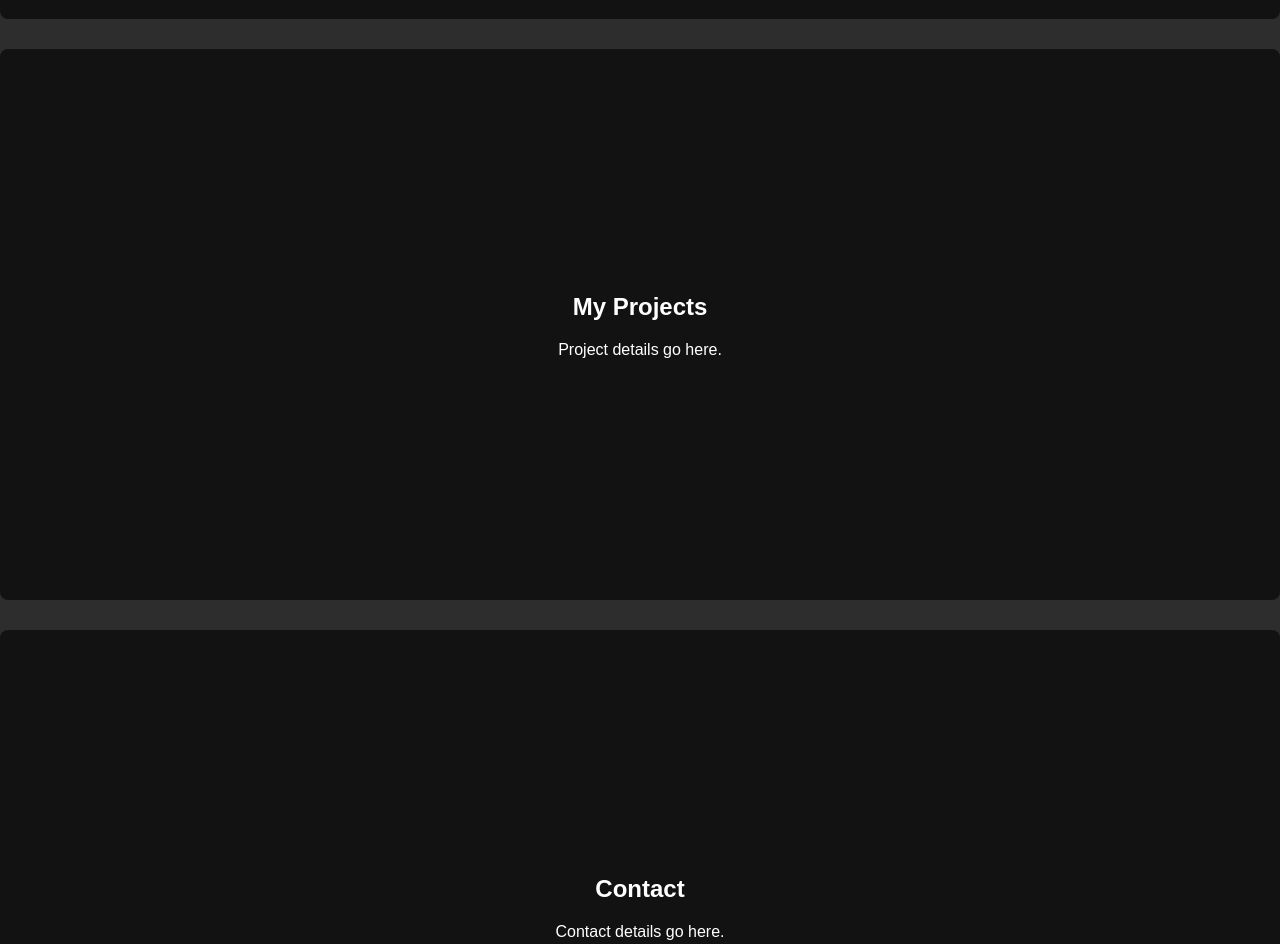
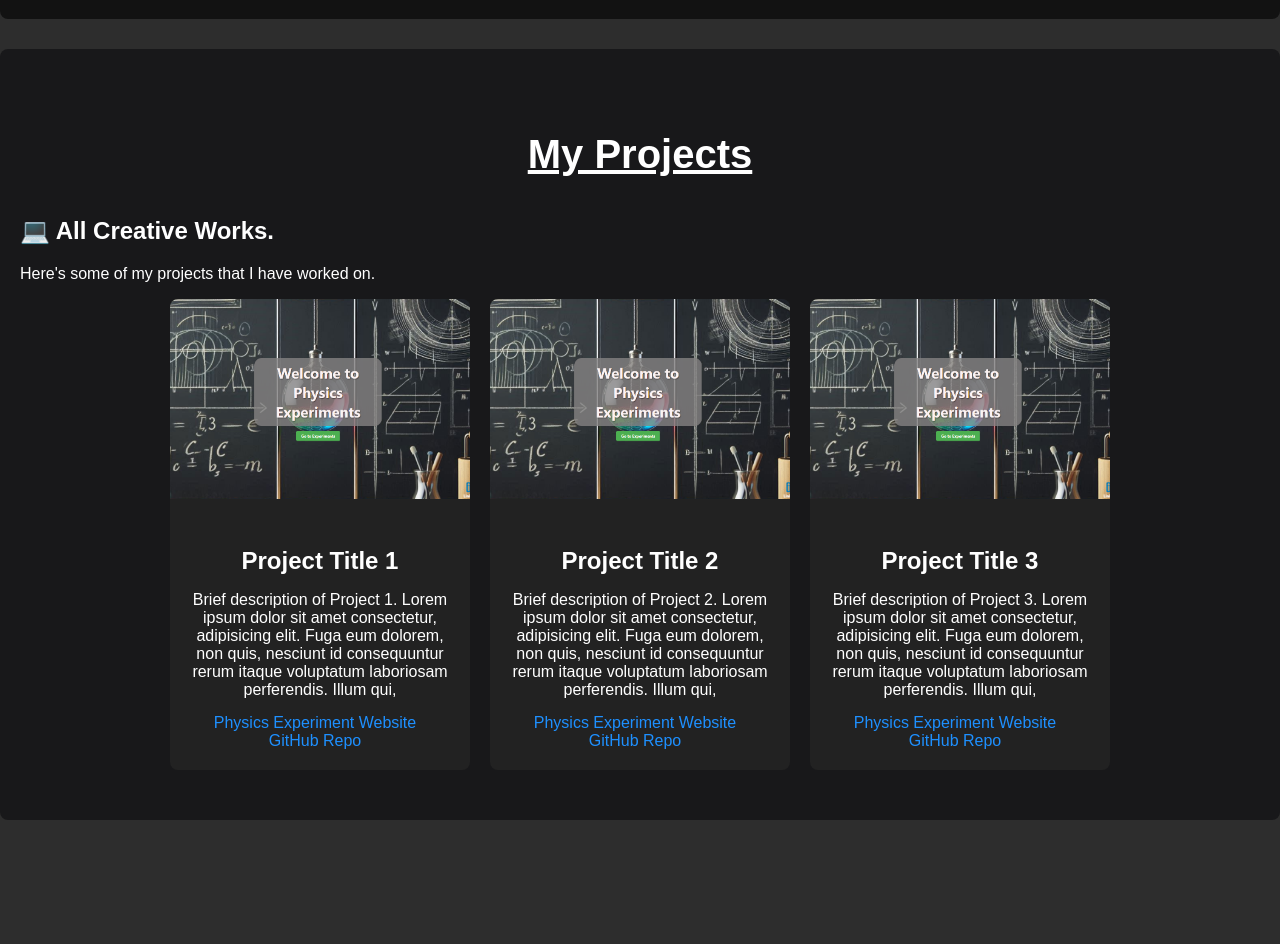
Before and after one commit to Shehzadchouhan/shehzadchouhan.github.io, a plain HTML site: page codding/index.html in a window 1280 px wide. Shown: the part 1100-2044 px from the top of the page. After the commit the page ends 1950 px from the top, so only its background shows below. Drawn offline with nearby package versions, Linux system fonts and the light colour scheme.

Commit message:
Updated projects section and added creative works title

```diff
--- a/codding/index.html
+++ b/codding/index.html
@@ -40,8 +40,8 @@
                     <span class="wave">👋</span>
                     Hi, I'm Mohd Shehzad
                 </h1>
-            </h1>
-            <p><span id="typed-text"></span></p> <!-- This will show typing effect -->
+                </h1>
+                <p><span id="typed-text"></span></p> <!-- This will show typing effect -->
 
             </div>
         </div>
@@ -57,12 +57,15 @@
                 <img src="2.svg" alt="About Me Image">
             </div>
             <div class="about-content">
-                <h2>⚡ About Me</h2>
+                <h2> ⚡<u>About Me</u></h2>
                 <p>
-                    Hey there! I'm <span class="highlight">Mohd Shehzad</span>, and I've been passionate about computers since I was young.  Currently, I'm a **B.Tech Computer Science student** exploring the world of **technology** and **web development**.
+                    Hey there! I'm <span class="highlight">Mohd Shehzad</span>, and I've been passionate about computers
+                    since I was young. Currently, I'm a **B.Tech Computer Science student** exploring the world of
+                    **technology** and **web development**.
                     I specialize in **MERN stack development** and love creating innovative digital solutions.
                     My journey is all about learning, building, and refining my skills
-                    When I'm not coding, I enjoy **cricket**, binge-watching **tech videos**, and exploring new ideas in **software development**. 🚀
+                    When I'm not coding, I enjoy **cricket**, binge-watching **tech videos**, and exploring new ideas in
+                    **software development**. 🚀
                 </p>
                 <div class="resume-btn">
                     <a href="resume.pdf" class="btn">See Resume</a>
@@ -74,15 +77,68 @@
 
 
 
-        <section id="projects">
-            <h1>My Projects</h1>
-            <p>Project details go here.</p>
-        </section>
+    <section id="projects" class="projects-section">
+        <div class="container">
+            <h2 class="section-title"><u>My Projects</u> </h2>
+            <div class="creative">
+                <h2>💻 All Creative Works.</h2>
+                <p>Here's some of my projects that I have worked on.</p>
+            </div>
 
-        <section id="contact">
-            <h1>Contact</h1>
-            <p>Contact details go here.</p>
-        </section>
+            <!-- Your project cards go here -->
+            <div class="projects-grid">
+                <!-- Project 1 -->
+                <div class="project-card">
+                    <img src="Proj_1_phy_Exp.png" alt="Project 1" class="project-image">
+                    <div class="project-content">
+                        <h3 class="project-title">Project Title 1</h3>
+                        <p class="project-description">Brief description of Project 1.
+                            Lorem ipsum dolor sit amet consectetur, adipisicing elit. Fuga eum dolorem, non quis,
+                            nesciunt id consequuntur rerum itaque voluptatum laboriosam perferendis. Illum qui,
+                        </p>
+                        <a href="https://shehzadchouhan.github.io/Web-Hosting/" class="project-link" target="_blank"
+                            rel="noopener">Physics Experiment Website</a>
+                        <a href="https://github.com/Shehzadchouhan/Web-Hosting.git" class="project-link" target="_blank"
+                            rel="noopener">GitHub Repo</a>
+                    </div>
+                </div>
+                <!-- Project 2 -->
+                <div class="project-card">
+                    <img src="Proj_1_phy_Exp.png" alt="Project 1" class="project-image">
+                    <div class="project-content">
+                        <h3 class="project-title">Project Title 2</h3>
+                        <p class="project-description">Brief description of Project 2.
+                            Lorem ipsum dolor sit amet consectetur, adipisicing elit. Fuga eum dolorem, non quis,
+                            nesciunt id consequuntur rerum itaque voluptatum laboriosam perferendis. Illum qui,
+                        </p>
+                        <a href="https://shehzadchouhan.github.io/Web-Hosting/" class="project-link" target="_blank"
+                            rel="noopener">Physics Experiment Website</a>
+                        <a href="https://github.com/Shehzadchouhan/Web-Hosting.git" class="project-link" target="_blank"
+                            rel="noopener">GitHub Repo</a>
+                    </div>
+                </div>
+                <!-- Project 3 -->
+                <div class="project-card">
+                    <img src="Proj_1_phy_Exp.png" alt="Project 1" class="project-image">
+                    <div class="project-content">
+                        <h3 class="project-title">Project Title 3</h3>
+                        <p class="project-description">Brief description of Project 3.
+                            Lorem ipsum dolor sit amet consectetur, adipisicing elit. Fuga eum dolorem, non quis,
+                            nesciunt id consequuntur rerum itaque voluptatum laboriosam perferendis. Illum qui,
+                        </p>
+                        <a href="https://shehzadchouhan.github.io/Web-Hosting/" class="project-link" target="_blank"
+                            rel="noopener">Physics Experiment Website</a>
+                        <a href="https://github.com/Shehzadchouhan/Web-Hosting.git" class="project-link" target="_blank"
+                            rel="noopener">GitHub Repo</a>
+                    </div>
+                </div>
+                <!-- Repeat similar blocks for other projects -->
+            </div>
+        </div>
+    </section>
+
+
+
     </div>
 
     <script src="script.js"></script>
--- a/codding/style.css
+++ b/codding/style.css
@@ -223,3 +223,71 @@ section {
 .btn:hover {
   background-color: #28c8a5;
 }
+
+
+/* Project section */
+.projects-section {
+  background-color: #18181a;
+  padding: 50px 20px;
+  color: #fff;
+}
+
+.section-title {
+  text-align: center;
+  font-size: 2.5em;
+  margin-bottom: 40px;
+  /* text-decoration: overline; */
+}
+
+.projects-grid {
+  display: flex;
+  flex-wrap: wrap;
+  gap: 20px;
+  justify-content: center;
+}
+
+.project-card {
+  background-color: #222;
+  border-radius: 8px;
+  overflow: hidden;
+  width: 300px;
+  transition: transform 0.3s;
+}
+
+.project-card:hover {
+  transform: translateY(-10px);
+}
+
+.project-image {
+  width: 100%;
+  height: 200px;
+  object-fit: cover;
+}
+
+.project-content {
+  padding: 20px;
+}
+
+.project-title {
+  font-size: 1.5em;
+  margin-bottom: 10px;
+}
+
+.project-description {
+  font-size: 1em;
+  margin-bottom: 15px;
+}
+
+.project-link {
+  display: inline-block;
+  margin-right: 10px;
+  color: #1e90ff;
+  text-decoration: none;
+}
+
+.project-link:hover {
+  text-decoration: underline;
+}
+.creative{
+  text-align: justify;
+}
```
Also changed, not shown: 1.svg (renamed from codding/1.svg), 3.svg (renamed from codding/3.svg), codding/Proj_1_phy_Exp.png (added), 2 other files.
